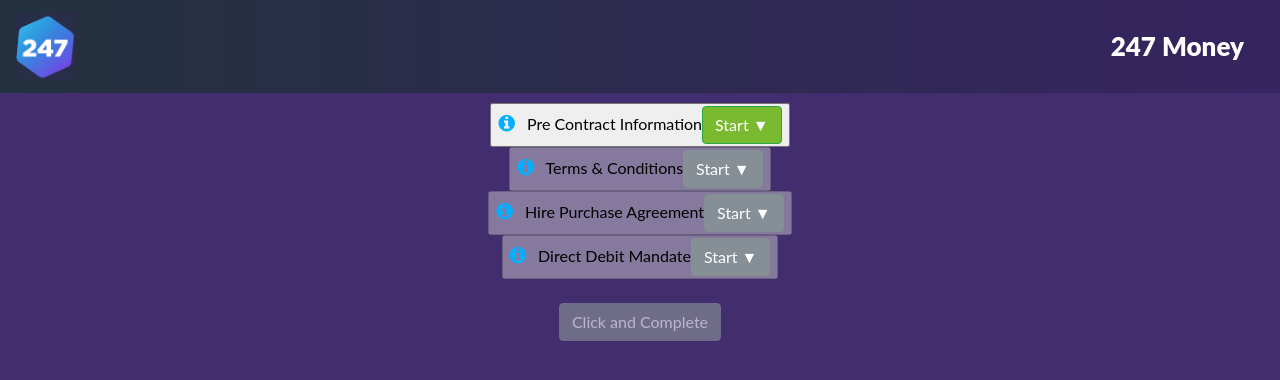
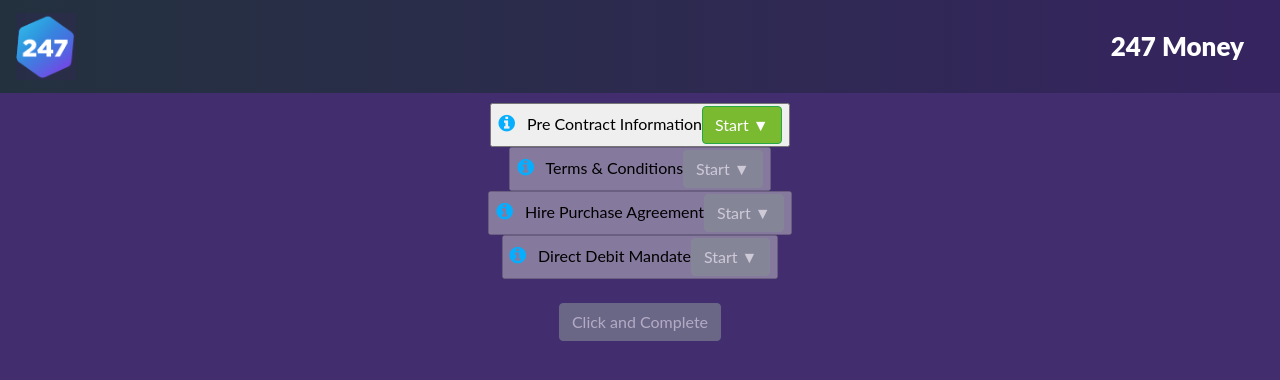
Before and after one commit to callumevans/esign-prototype, an Angular app: page /signAgreement in a window 1280 px wide. Shown: the top 380 px of the page. Built offline with nearby package versions, Linux system fonts and the light colour scheme.

Commit message:
Disabled button now looks disabled

```diff
--- a/src/app/signAgreement/signAgreement.style.css
+++ b/src/app/signAgreement/signAgreement.style.css
@@ -43,3 +43,10 @@
   .tab a {
     cursor: default !important;
   }
+  .btn-secondary {
+    opacity: 0.6;
+  }
+
+  .btn:disabled {
+      cursor: not-allowed;
+  }
```
